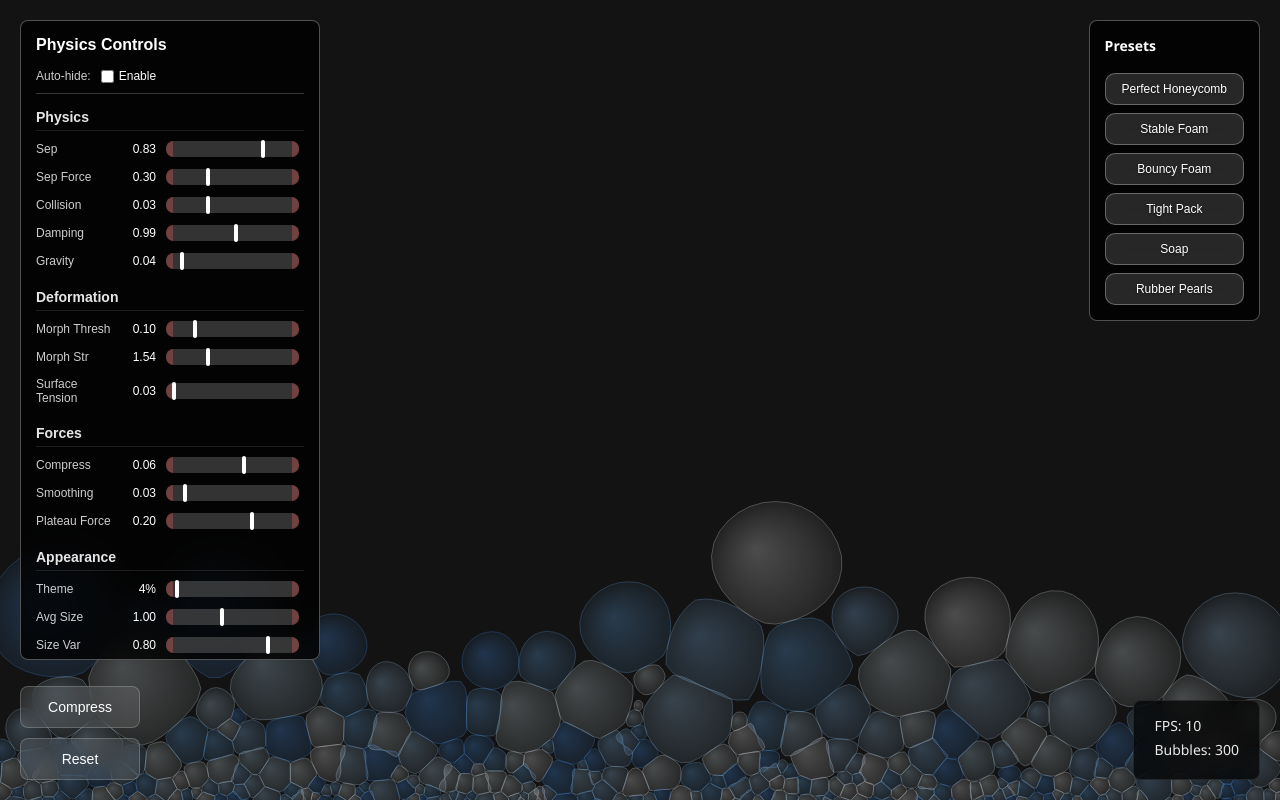
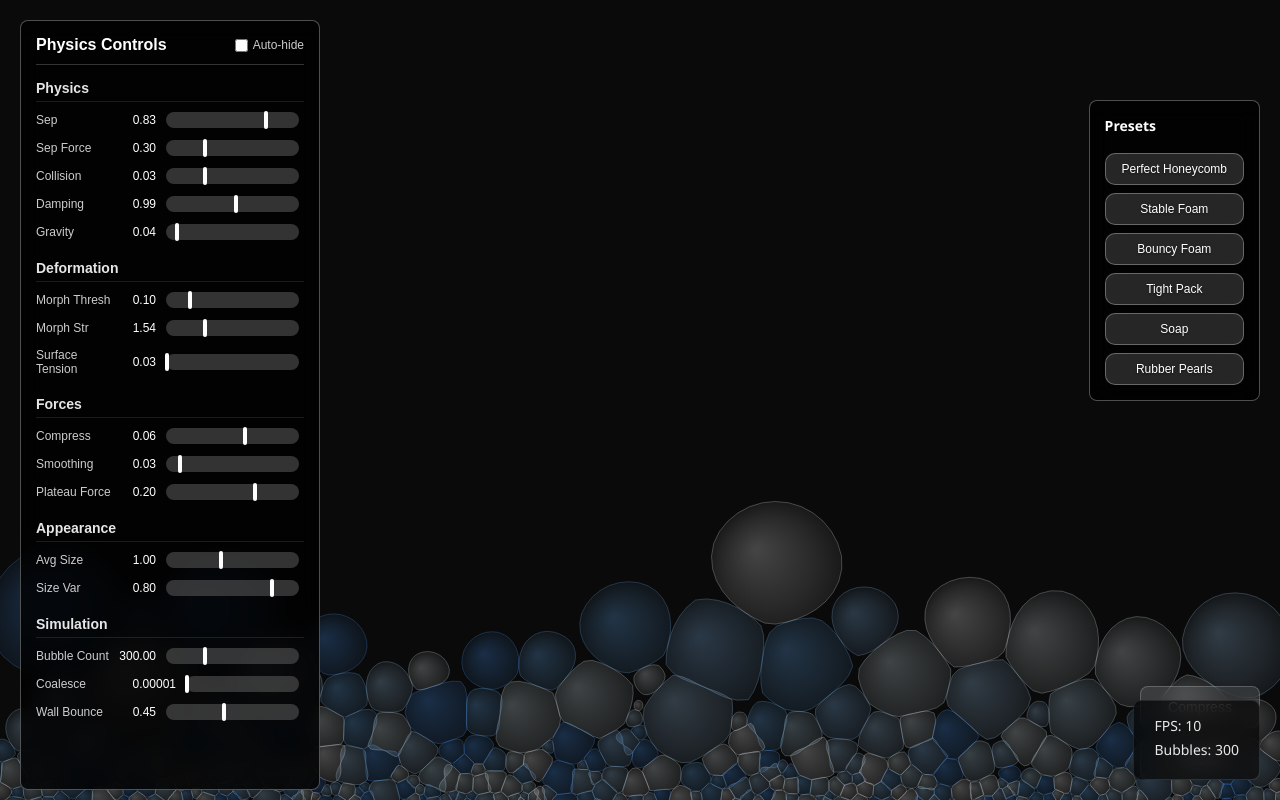
Before and after one commit to ozlphrt/bubble-project, a website with bundled scripts: page index.html in a window 1280 px wide. Built offline with nearby package versions, Linux system fonts and the light colour scheme; animation ran at ten frames a second.

Commit message:
Reorganize UI layout and simplify controls
- Moved compress and reset buttons to bottom right
- Moved FPS and bubble count to top right
- Moved presets underneath FPS and bubble count
- Removed 5% extreme control zones from sliders
- Moved auto-hide toggle next to Physics Controls title
- Made control panel auto-adjust to fit screen vertically (calc(100vh - 30px))
- Removed theme slider completely
- Fixed bubble creation to use fixed theme value (0.04)
- Simplified slider interaction without extended range zones
- Improved overall UI organization and spacing

```diff
--- a/index.html
+++ b/index.html
@@ -28,7 +28,7 @@
         .controls {
             position: fixed;
             bottom: 20px;
-            left: 20px;
+            right: 20px;
             z-index: 1000;
             display: flex;
             flex-direction: column;
@@ -107,7 +107,7 @@
 
         .preset-buttons {
             position: fixed;
-            top: 20px;
+            top: 100px;
             right: 20px;
             z-index: 1000;
             display: flex;
--- a/src/main.js
+++ b/src/main.js
@@ -64,8 +64,7 @@ export class Simulation {
 
     // Better size distribution: favor smaller bubbles for balanced visual area
     const radius = this.generateBalancedRadius();
-    const theme = this.controls.getValue('theme') || 0;
-    this.bubbles.push(new Bubble(x, y, radius, theme));
+    this.bubbles.push(new Bubble(x, y, radius, 0.04)); // Fixed theme value
   }
 
   generateBalancedRadius() {
@@ -166,7 +165,7 @@ export class Simulation {
           Math.random() * this.canvas.width,
           Math.random() * this.canvas.height,
           this.generateBalancedRadius(),
-          this.controls.getValue('theme') || 0.04
+          0.04 // Fixed theme value
         );
         this.bubbles.push(bubble);
       }
--- a/src/modules/controls.js
+++ b/src/modules/controls.js
@@ -102,16 +102,6 @@ export class Controls {
         default: 0.03
       },
 
-      // Theme Control
-      theme: {
-        label: 'Theme',
-        tooltip: 'Bubble color brightness. 0 = dark, 1 = bright.',
-        value: 0.04, // 4% = 0.04 (very dark with slight light)
-        min: 0,
-        max: 1,
-        step: 0.01,
-        default: 0.04
-      },
 
 
 
@@ -327,25 +317,8 @@ export class Controls {
     const relativeX = mouseX - trackRect.left;
     const percentage = Math.max(0, Math.min(1, relativeX / trackRect.width));
 
-    // Handle extended range zones (5% on each side)
-    let newValue;
-    let sensitivity = 1.0;
-
-    if (percentage <= 0.05) {
-      // Left extended zone (0-5%) - slower movement
-      const zonePercentage = percentage / 0.05;
-      newValue = control.min - (control.max - control.min) * 0.1 * (1 - zonePercentage);
-      sensitivity = 0.2; // Slower movement in extended zone
-    } else if (percentage >= 0.95) {
-      // Right extended zone (95-100%) - slower movement
-      const zonePercentage = (percentage - 0.95) / 0.05;
-      newValue = control.max + (control.max - control.min) * 0.1 * zonePercentage;
-      sensitivity = 0.2; // Slower movement in extended zone
-    } else {
-      // Normal range (5-95%) - normal movement
-      const normalizedPercentage = (percentage - 0.05) / 0.9;
-      newValue = control.min + normalizedPercentage * (control.max - control.min);
-    }
+    // Calculate new value based on percentage
+    const newValue = control.min + percentage * (control.max - control.min);
 
     // Update the control value
     this.setValue(key, newValue);
--- a/src/modules/renderer.js
+++ b/src/modules/renderer.js
@@ -131,27 +131,25 @@ export class Renderer {
     const controlPanelElement = document.getElementById('controlPanel');
     if (!controlPanelElement) return;
 
-    const theme = controls.getValue('theme') || 0;
 
     // Define control groups
     const controlGroups = {
       'Physics': ['targetDist', 'separation', 'collisionStrength', 'damping', 'gravity'],
       'Deformation': ['influenceThreshold', 'deformationStrength', 'surfaceTension'],
       'Forces': ['compressionForce', 'interpolationFactor', 'plateauForceStrength'],
-      'Appearance': ['theme', 'averageSize', 'sizeVariation'],
+      'Appearance': ['averageSize', 'sizeVariation'],
       'Simulation': ['bubbleCount', 'coalescenceRate', 'wallBounce']
     };
 
     // Generate HTML content for the control panel
-    let html = '<div style="background: rgba(0,0,0,0.8); border: 1px solid rgba(255,255,255,0.3); border-radius: 8px; padding: 15px; color: white; font-family: Arial, sans-serif; backdrop-filter: blur(10px); max-height: 80vh; overflow-y: auto;">';
-    html += '<h3 style="margin: 0 0 15px 0; font-size: 16px; color: white;">Physics Controls</h3>';
+    let html = '<div style="background: rgba(0,0,0,0.8); border: 1px solid rgba(255,255,255,0.3); border-radius: 8px; padding: 15px; color: white; font-family: Arial, sans-serif; backdrop-filter: blur(10px); height: calc(100vh - 30px); overflow-y: auto;">';
 
-    // Auto-hide toggle
-    html += '<div style="display: flex; align-items: center; margin-bottom: 15px; font-size: 12px; border-bottom: 1px solid rgba(255,255,255,0.2); padding-bottom: 10px;">';
-    html += '<span style="color: rgba(255,255,255,0.8); margin-right: 10px;">Auto-hide:</span>';
-    html += '<label style="display: flex; align-items: center; cursor: pointer;">';
+    // Header with title and auto-hide toggle
+    html += '<div style="display: flex; justify-content: space-between; align-items: center; margin-bottom: 15px; border-bottom: 1px solid rgba(255,255,255,0.2); padding-bottom: 10px;">';
+    html += '<h3 style="margin: 0; font-size: 16px; color: white;">Physics Controls</h3>';
+    html += '<label style="display: flex; align-items: center; cursor: pointer; font-size: 12px;">';
     html += '<input type="checkbox" id="autoHideToggle" style="margin-right: 5px;">';
-    html += '<span style="color: white;">Enable</span>';
+    html += '<span style="color: rgba(255,255,255,0.8);">Auto-hide</span>';
     html += '</label>';
     html += '</div>';
 
@@ -184,27 +182,20 @@ export class Renderer {
           const defaultPosition = this.normalizeValue(control.default || control.min, control.min, control.max);
 
           // Value display
-          if (key === 'theme') {
-            const themePercent = Math.round(control.value * 100);
-            html += `<span id="value-${key}" style="width: 40px; text-align: right; margin-right: 10px; color: white;">${themePercent}%</span>`;
-          } else if (key === 'coalescenceRate') {
+          if (key === 'coalescenceRate') {
             html += `<span id="value-${key}" style="width: 60px; text-align: right; margin-right: 10px; color: white;">${control.value.toFixed(5)}</span>`;
           } else {
             html += `<span id="value-${key}" style="width: 40px; text-align: right; margin-right: 10px; color: white;">${control.value.toFixed(2)}</span>`;
           }
 
-          // Enhanced slider with extended range zones
+          // Enhanced slider without extreme zones
           html += `<div style="flex: 1; height: 16px; background: rgba(100,100,100,0.5); border-radius: 8px; position: relative; margin-right: 5px; cursor: pointer;" id="slider-track-${key}">`;
 
-          // Extended range zones (5% on each side)
-          html += `<div style="position: absolute; left: 0; top: 0; width: 5%; height: 100%; background: rgba(255,100,100,0.3); border-radius: 8px 0 0 8px;"></div>`;
-          html += `<div style="position: absolute; right: 0; top: 0; width: 5%; height: 100%; background: rgba(255,100,100,0.3); border-radius: 0 8px 8px 0;"></div>`;
-
           // Default value indicator (small dot)
-          html += `<div style="position: absolute; left: ${defaultPosition * 90 + 5}%; top: 50%; width: 4px; height: 4px; background: rgba(255,255,0,0.8); border-radius: 50%; transform: translate(-50%, -50%);"></div>`;
+          html += `<div style="position: absolute; left: ${defaultPosition * 100}%; top: 50%; width: 4px; height: 4px; background: rgba(255,255,0,0.8); border-radius: 50%; transform: translate(-50%, -50%);"></div>`;
 
           // Slider handle
-          html += `<div id="slider-${key}" style="position: absolute; left: ${normalizedValue * 90 + 5}%; top: -1px; width: 4px; height: 18px; background: white; border-radius: 2px; transform: translateX(-50%); cursor: grab;"></div>`;
+          html += `<div id="slider-${key}" style="position: absolute; left: ${normalizedValue * 100}%; top: -1px; width: 4px; height: 18px; background: white; border-radius: 2px; transform: translateX(-50%); cursor: grab;"></div>`;
           html += '</div>';
         }
 
@@ -237,19 +228,16 @@ export class Renderer {
         // Update enhanced slider
         const normalizedValue = this.normalizeValue(control.value, control.min, control.max);
 
-        // Update slider handle position (accounting for 5% margins)
+        // Update slider handle position
         const sliderHandle = document.getElementById(`slider-${key}`);
         if (sliderHandle) {
-          sliderHandle.style.left = `${normalizedValue * 90 + 5}%`;
+          sliderHandle.style.left = `${normalizedValue * 100}%`;
         }
 
         // Update value display
         const valueDisplay = document.getElementById(`value-${key}`);
         if (valueDisplay) {
-          if (key === 'theme') {
-            const themePercent = Math.round(control.value * 100);
-            valueDisplay.textContent = `${themePercent}%`;
-          } else if (key === 'coalescenceRate') {
+          if (key === 'coalescenceRate') {
             // Show 5 decimal places for coalescence rate
             valueDisplay.textContent = control.value.toFixed(5);
           } else {
```
